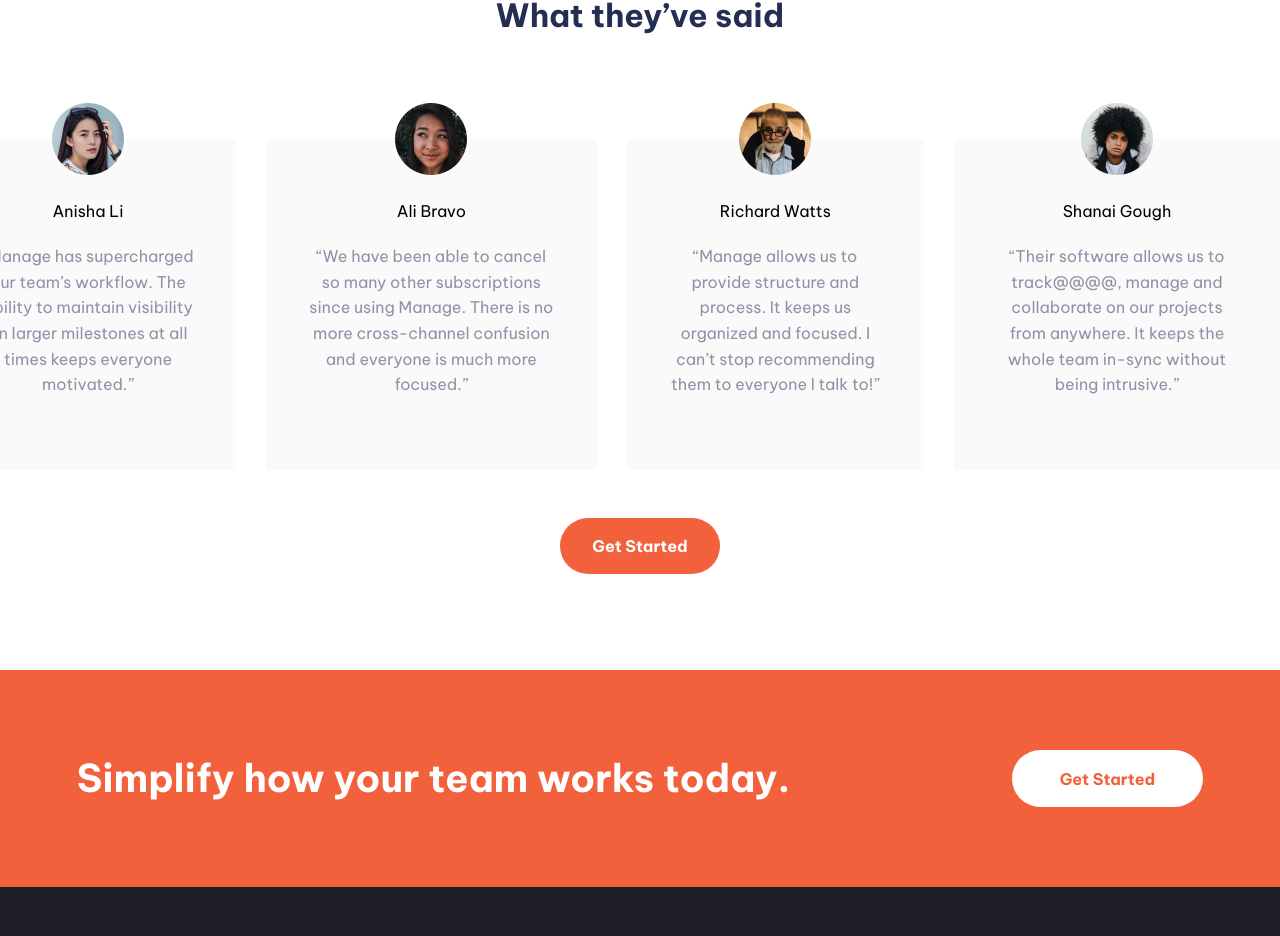
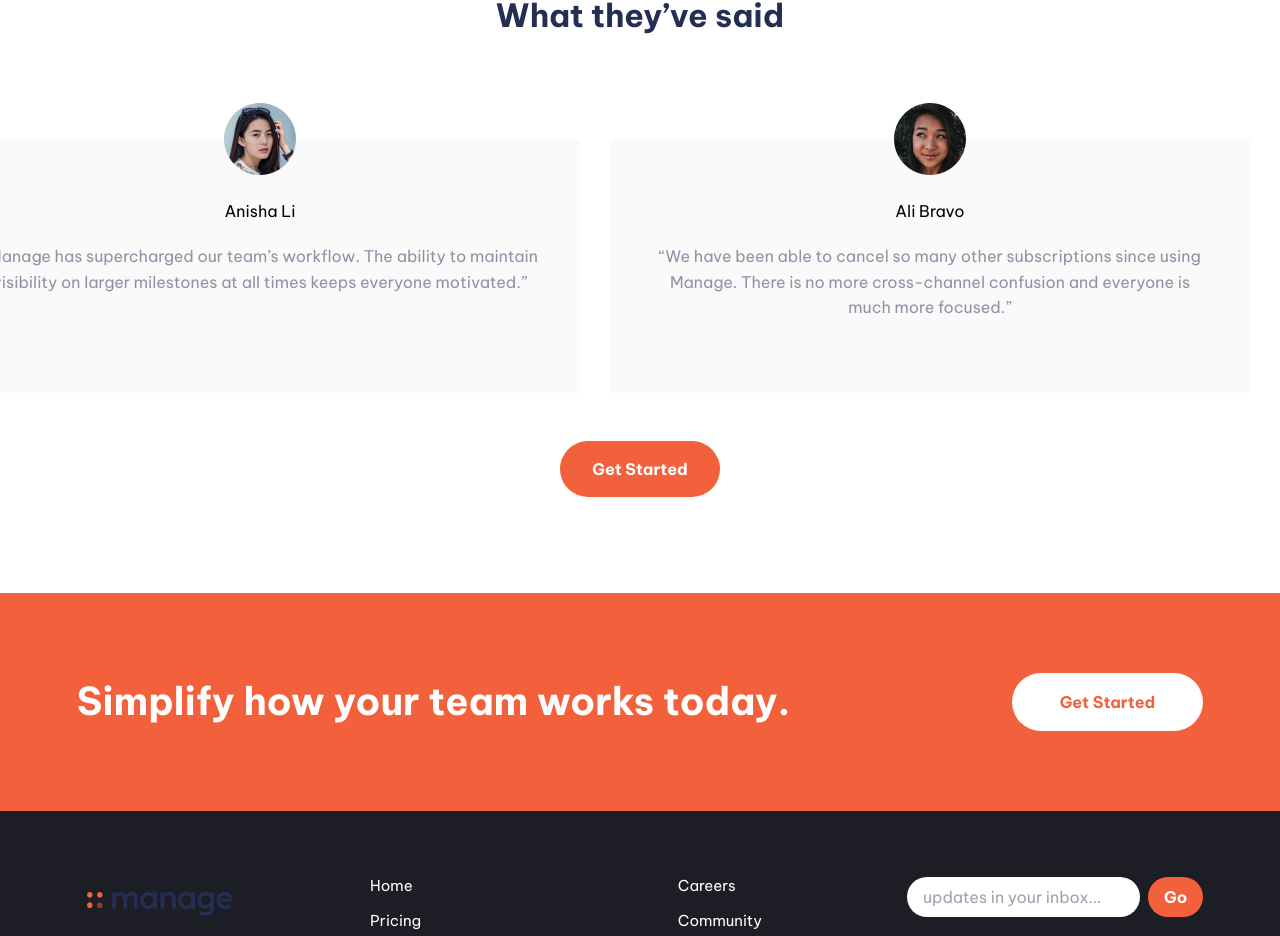
Before and after one commit to iRaYzEn/landing-page, a Next.js app: page / in a window 1280 px wide. Shown: the part 1428-2364 px from the top of the page. Built offline with nearby package versions, Linux system fonts and the light colour scheme.

Commit message:
fixing the cursel

```diff
--- a/app/globals.css
+++ b/app/globals.css
@@ -84,7 +84,7 @@ body {
 
 .cursel {
     background-color: #FAFAFA;
-    max-width: 640px;
+    min-width: 640px;
     text-align: center;
     line-height: 1.6em;
 }
@@ -95,7 +95,7 @@ body {
 
 @media (max-width: 1024px) {
     .cursel {
-        width: fit-content;
+        min-width: fit-content;
         margin-inline: auto;
     }
 
```
